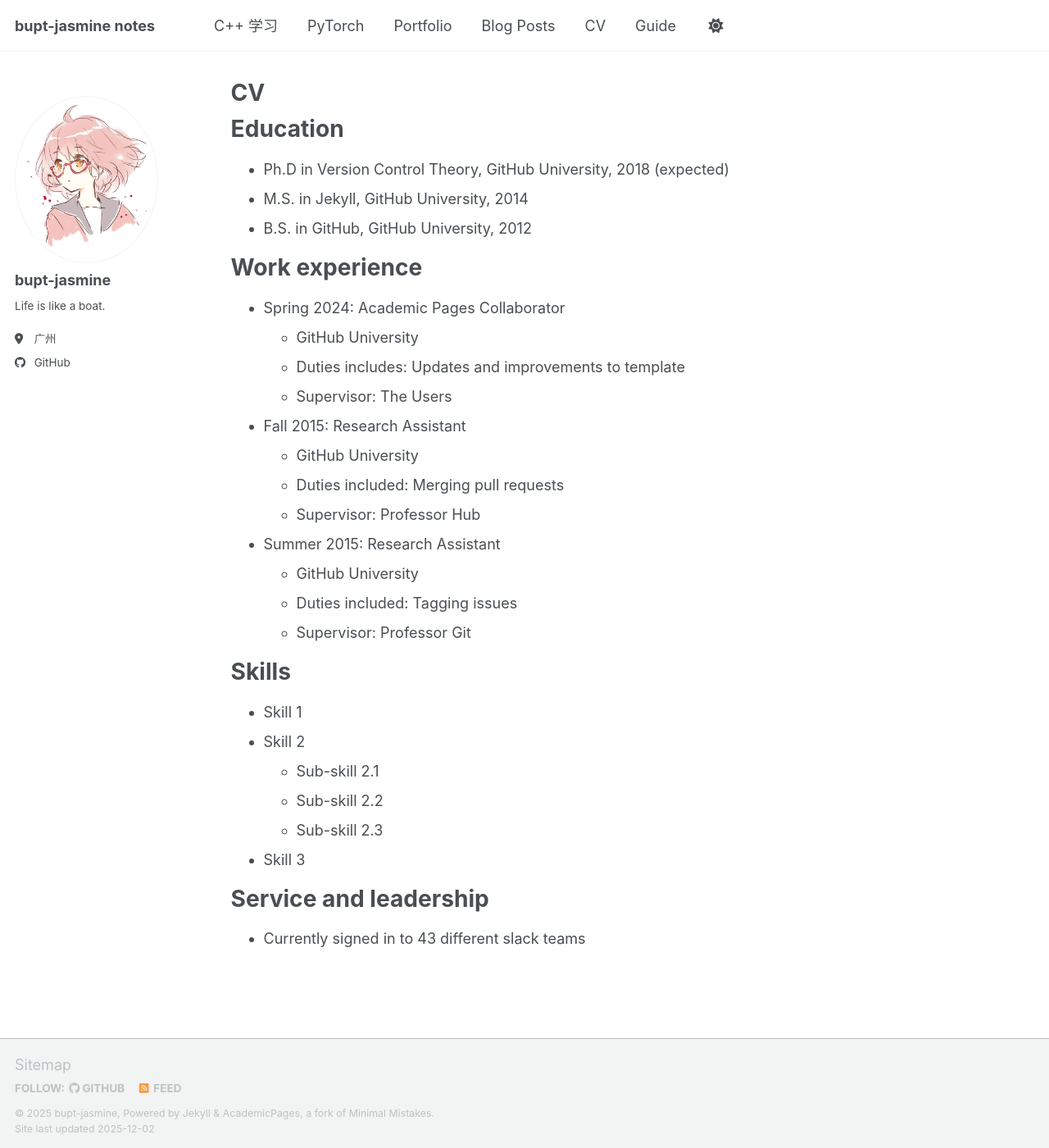
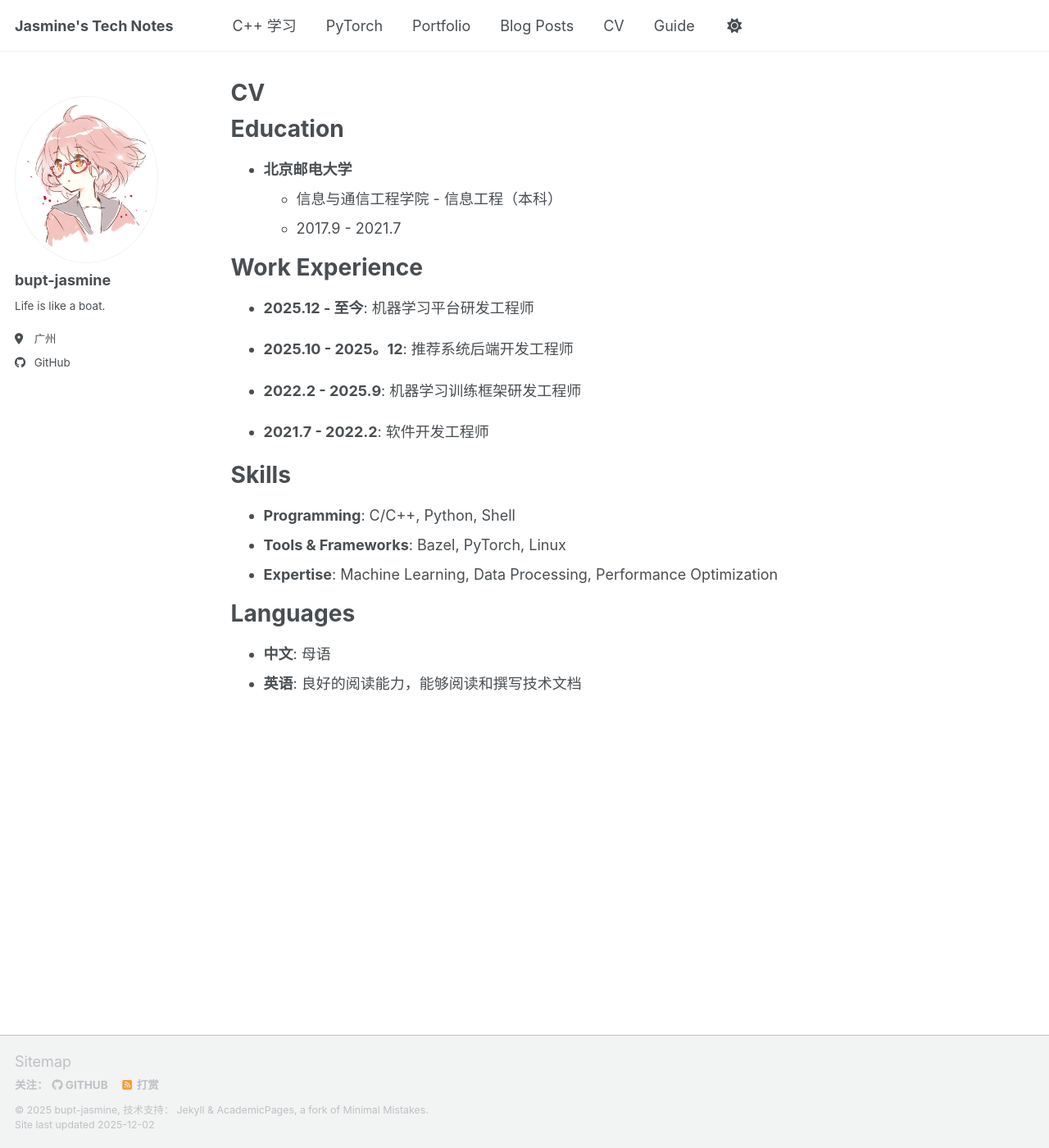
Before and after one commit to bupt-jasmine/bupt-jasmine.github.io, a Jekyll site: the page built from _pages/cv.md, in a window 1280 px wide and 1400 px high. Shown: the whole window at 82% size. Built offline with Jekyll 4.4.1, drawn with Linux system fonts in a browser that asks for light colours; a script bundle is joined from its source files by our own code; library files that are not in the unit come from our copies.

Commit message:
refactor: 完善站点配置和内容
- 更新站点为中文，修改标题和描述
- 优化所有页面浏览器标签标题
- 更新 CV 内容并精简技能列表
- 重组 Portfolio，添加 DataFlow 项目
- 清理示例博客，创建中文模板

```diff
--- a/_config.yml
+++ b/_config.yml
@@ -7,12 +7,12 @@
 # server process.
 
 # Basic Site Settings
-locale                   : "en-US"
+locale                   : "zh-CN"
 site_theme               : "default" # Currently available options are "default", "air"
-title                    : "bupt-jasmine notes"
+title                    : "Jasmine's Tech Notes"
 title_separator          : "-"
 name                     : &name "bupt-jasmine"
-description              : &description "jasmine's "   # Update this with a general description of your site, this is the default if not overridden by a page
+description              : &description "记录 C++、PyTorch 学习笔记及技术心得"   # Update this with a general description of your site, this is the default if not overridden by a page
 url                      : https://bupt-jasmine.github.io # The base hostname & protocol for your site e.g. "https://[your GitHub username].github.io",
                                                            # or if you already have some other page hosted on Github then use "https://[your GitHub username].github.io/[Your Repo Name]"
 baseurl                  : "" # the subpath of your site, e.g. "/blog"
--- a/_pages/cpp.html
+++ b/_pages/cpp.html
@@ -1,6 +1,6 @@
 ---
 layout: archive
-title: "C++ 学习笔记"
+title: "C++ 学习 - Jasmine's Tech Notes"
 permalink: /cpp/
 author_profile: true
 ---
--- a/_pages/cv.md
+++ b/_pages/cv.md
@@ -11,36 +11,27 @@
 
 Education
 ======
-* Ph.D in Version Control Theory, GitHub University, 2018 (expected)
-* M.S. in Jekyll, GitHub University, 2014
-* B.S. in GitHub, GitHub University, 2012
+* **北京邮电大学**
+  * 信息与通信工程学院 - 信息工程（本科）
+  * 2017.9 - 2021.7
 
-Work experience
+Work Experience
 ======
-* Spring 2024: Academic Pages Collaborator
-  * GitHub University
-  * Duties includes: Updates and improvements to template
-  * Supervisor: The Users
+* **2025.12 - 至今**: 机器学习平台研发工程师
 
-* Fall 2015: Research Assistant
-  * GitHub University
-  * Duties included: Merging pull requests
-  * Supervisor: Professor Hub
+* **2025.10 - 2025。12**: 推荐系统后端开发工程师
 
-* Summer 2015: Research Assistant
-  * GitHub University
-  * Duties included: Tagging issues
-  * Supervisor: Professor Git
+* **2022.2 - 2025.9**: 机器学习训练框架研发工程师
+
+* **2021.7 - 2022.2**: 软件开发工程师
 
 Skills
 ======
-* Skill 1
-* Skill 2
-  * Sub-skill 2.1
-  * Sub-skill 2.2
-  * Sub-skill 2.3
-* Skill 3
+* **Programming**: C/C++, Python, Shell
+* **Tools & Frameworks**: Bazel, PyTorch, Linux
+* **Expertise**: Machine Learning, Data Processing, Performance Optimization
 
-Service and leadership
+Languages
 ======
-* Currently signed in to 43 different slack teams
+* **中文**: 母语
+* **英语**: 良好的阅读能力，能够阅读和撰写技术文档
--- a/_pages/pytorch.html
+++ b/_pages/pytorch.html
@@ -1,6 +1,6 @@
 ---
 layout: archive
-title: "PyTorch 学习笔记"
+title: "PyTorch 学习 - Jasmine's Tech Notes"
 permalink: /pytorch/
 author_profile: true
 ---
```
Also changed, not shown: _pages/about.md (+1 -1 lines), _portfolio/portfolio-1.md (+23 -3 lines), _portfolio/portfolio-2.html (deleted, +0 -7 lines), _posts/2012-08-14-blog-post-1.md (deleted, +0 -20 lines), _posts/2013-08-14-blog-post-2.md (deleted, +0 -20 lines), _posts/2014-08-14-blog-post-3.md (deleted, +0 -20 lines), _posts/2015-08-14-blog-post-4.md (deleted, +0 -20 lines), _posts/2025-12-02-blog-template.md (added, +35 -0 lines), _posts/2199-01-01-future-post.md (deleted, +0 -11 lines).
